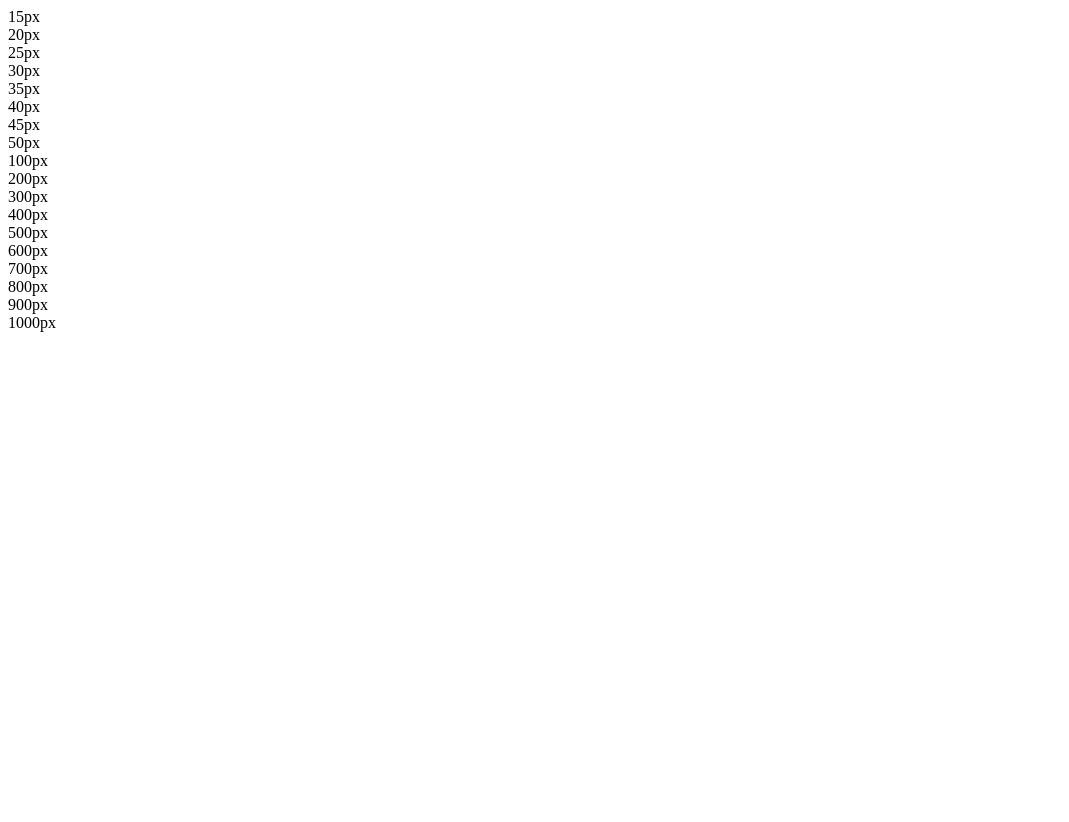
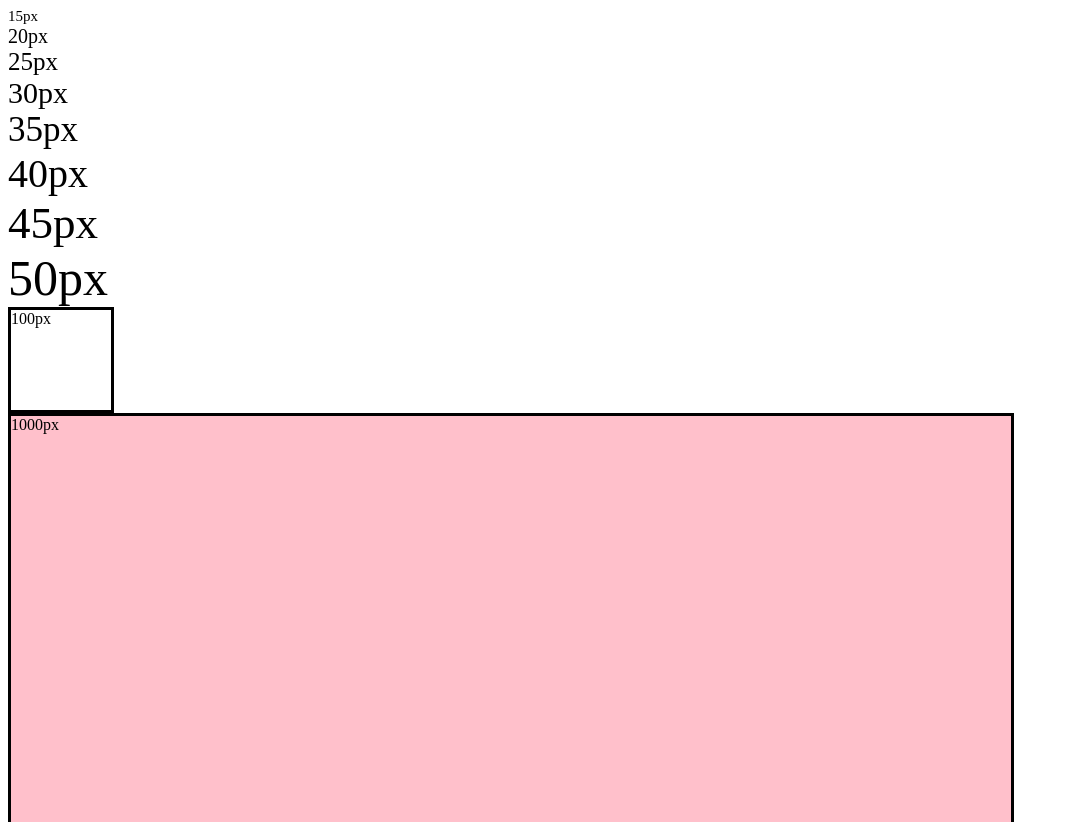
Before and after one commit to tetsuyahayashi/image, a plain HTML site: page index.html in a window 1280 px wide. Shown: the top 822 px of the page, without its empty margins (0-1069 px from the left). Before the commit the page ends 800 px from the top, so only its background shows below. Drawn offline with Linux system fonts and the light colour scheme.

Commit message:
Update stylesheet.css

```diff
--- a/stylesheet.css
+++ b/stylesheet.css
@@ -1,36 +1,36 @@
-.15px {
+.px1 {
  font-size: 15px;
 }
 
-.20px {
+.px2 {
  font-size: 20px;
 }
 
-.25px {
+.px3 {
  font-size: 25px;
 }
 
-.30px {
+.px4 {
  font-size:30px;
 }
 
-.35px {
+.px5 {
  font-size: 35px;
 }
 
-.40px {
+.px6 {
  font-size: 40px;
 }
 
-.45px {
+.px7 {
  font-size: 45px;
 }
 
-.50px {
+.px8 {
  font-size: 50px;
 }
 
-.100px {
+.px11 {
  height: 100px;
  width: 100px;
  background-color: white;
@@ -38,7 +38,7 @@
  position: relative;
 }
 
-.200px {
+.px12 {
  height: 200px;
  width: 200px;
  background-color: red;
@@ -46,7 +46,7 @@
  position: absolute;
 }
 
-.300px {
+.px13 {
  height: 300px;
  width: 300px;
  background-color: orange;
@@ -54,7 +54,7 @@
  position: absolute;
 }
 
-.400px {
+.px14 {
  height: 400px;
  width: 400px;
  background-color: yellow;
@@ -62,7 +62,7 @@
  position: absolute;
 }
 
-.500px {
+.px15 {
  height: 500px;
  width: 500px;
  background-color: green;
@@ -70,7 +70,7 @@
  position: absolute;
 }
 
-.600px {
+.px16 {
  height: 600px;
  width: 600px;
  background-color: greenyellow;
@@ -78,7 +78,7 @@
  position: absolute;
 }
 
-.700px {
+.px17 {
  height: 700px;
  width: 700px;
  background-color: cyan;
@@ -86,7 +86,7 @@
  position: absolute;
 }
 
-.800px {
+.px18 {
  height: 800px;
  width: 800px;
  background-color: blue;
@@ -94,7 +94,7 @@
  position: absolute;
 }
 
-.900px {
+.px19 {
  height: 900px;
  width: 900px;
  background-color: violet;
@@ -102,7 +102,7 @@
  position: absolute;
 }
 
-.1000px {
+.px20 {
  height: 1000px;
  width: 1000px;
  background-color: pink;
```
